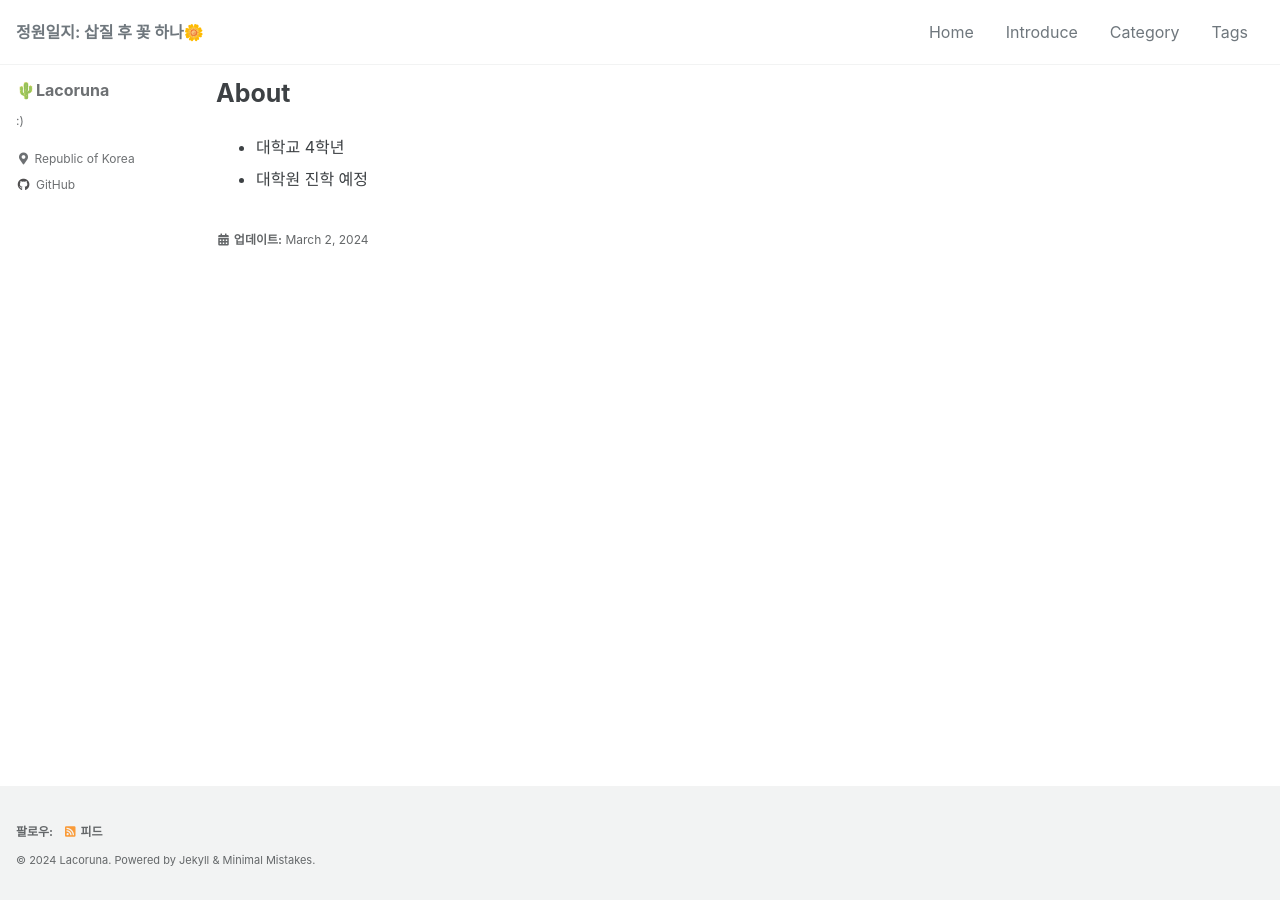
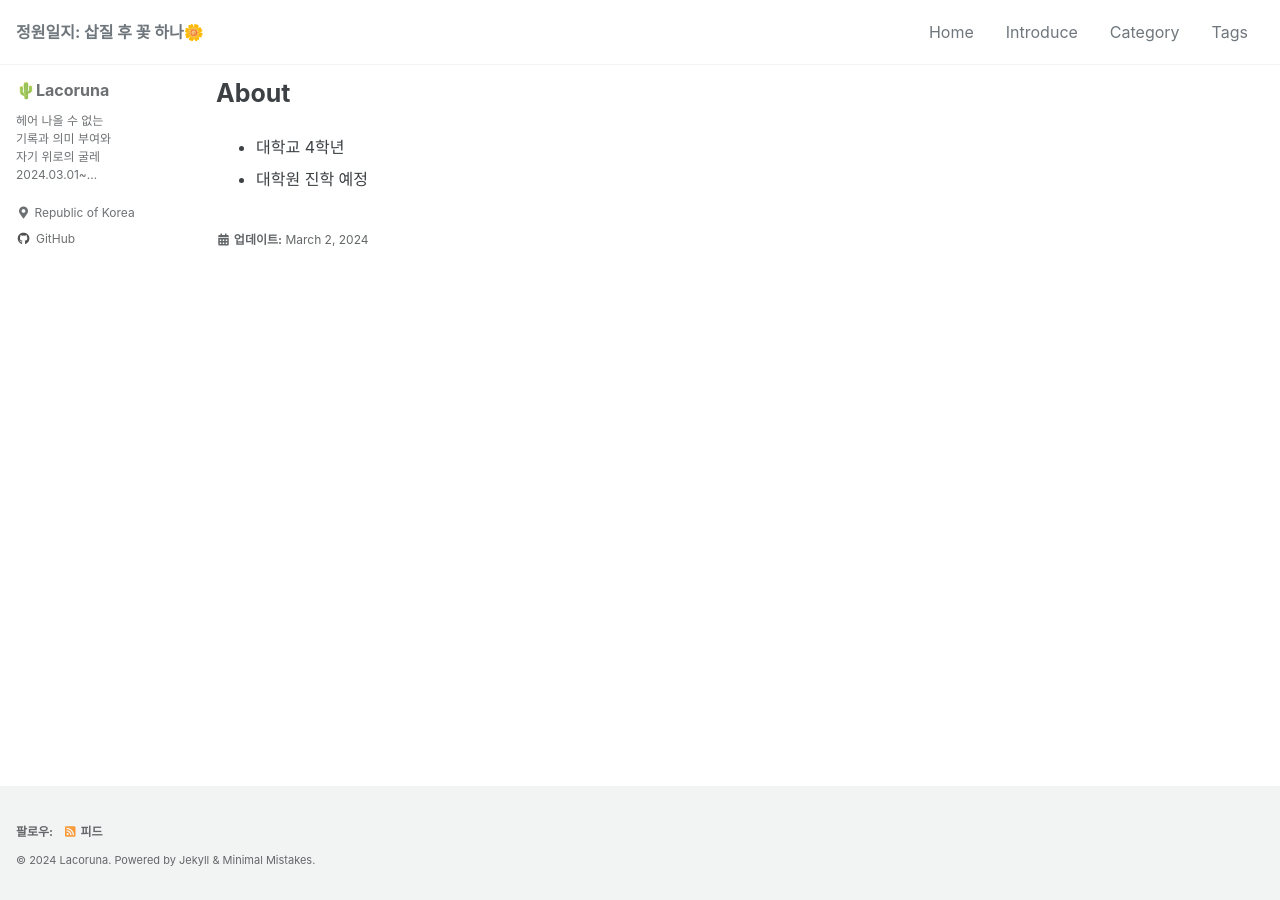
Before and after one commit to La-Coruna/La-Coruna.github.io, a Jekyll site: the page built from _pages/about.md, in a window 1280 px wide. Built offline with Jekyll 4.4.1, drawn with Linux system fonts in a browser that asks for light colours; cached includes are drawn as plain includes.

Commit message:
bio 수정

```diff
--- a/_config.yml
+++ b/_config.yml
@@ -106,7 +106,7 @@ analytics:
 author:
   name             : "🌵Lacoruna"
   avatar           : # path of avatar image, e.g. "/assets/images/bio-photo.jpg"
-  bio              : ":)" #  biography의 약칭으로, 자기소개를 적으시면 됩니다. # 줄바꿈은 <br>로 굵은 글씨는 **글씨** 로 표기해주세요.
+  bio              : "헤어 나올 수 없는<br>기록과 의미 부여와<br>자기 위로의 굴레<br>2024.03.01~..." #  biography의 약칭으로, 자기소개를 적으시면 됩니다. # 줄바꿈은 <br>로 굵은 글씨는 **글씨** 로 표기해주세요.
   location         : "Republic of Korea"
   email            :
   links:
```
